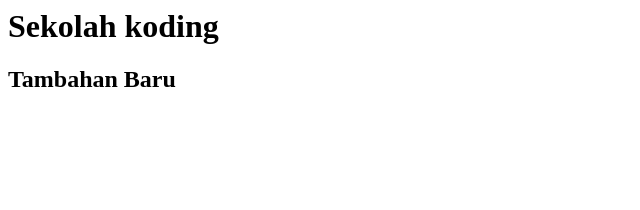
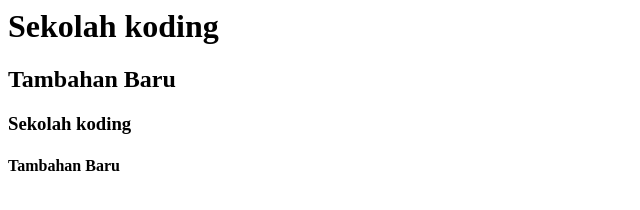
Before and after one commit to bonyjoesadi/tutorial, a plain HTML site: page index.html in a window 1280 px wide. Shown: the whole page, without its empty margins (0-640 px from the left). Drawn offline with Linux system fonts and the light colour scheme.

Commit message:
berubah penambahan h3 dan h4

```diff
--- a/index.html
+++ b/index.html
@@ -1,2 +1,4 @@
 <h1>Sekolah koding</h1>
 <h2>Tambahan Baru</h2>
+<h3>Sekolah koding</h3>
+<h4>Tambahan Baru</h4>
```
